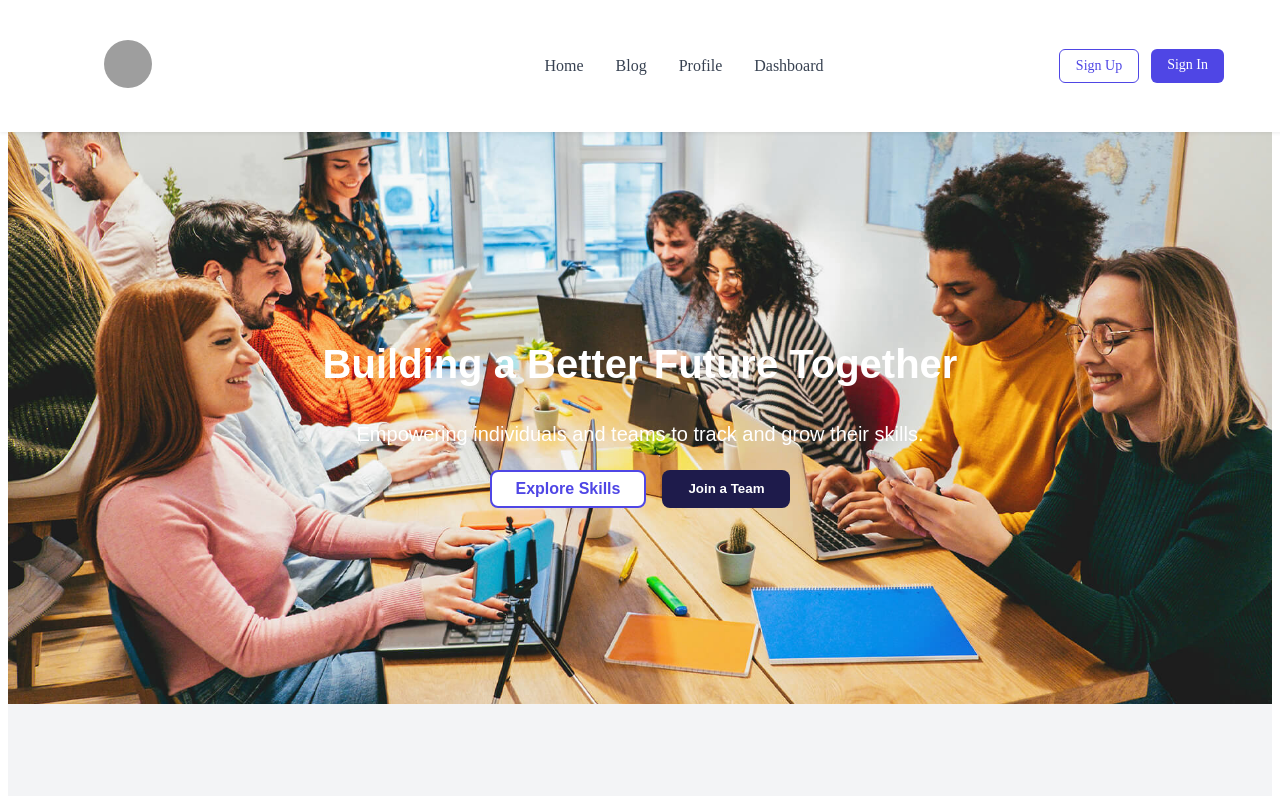
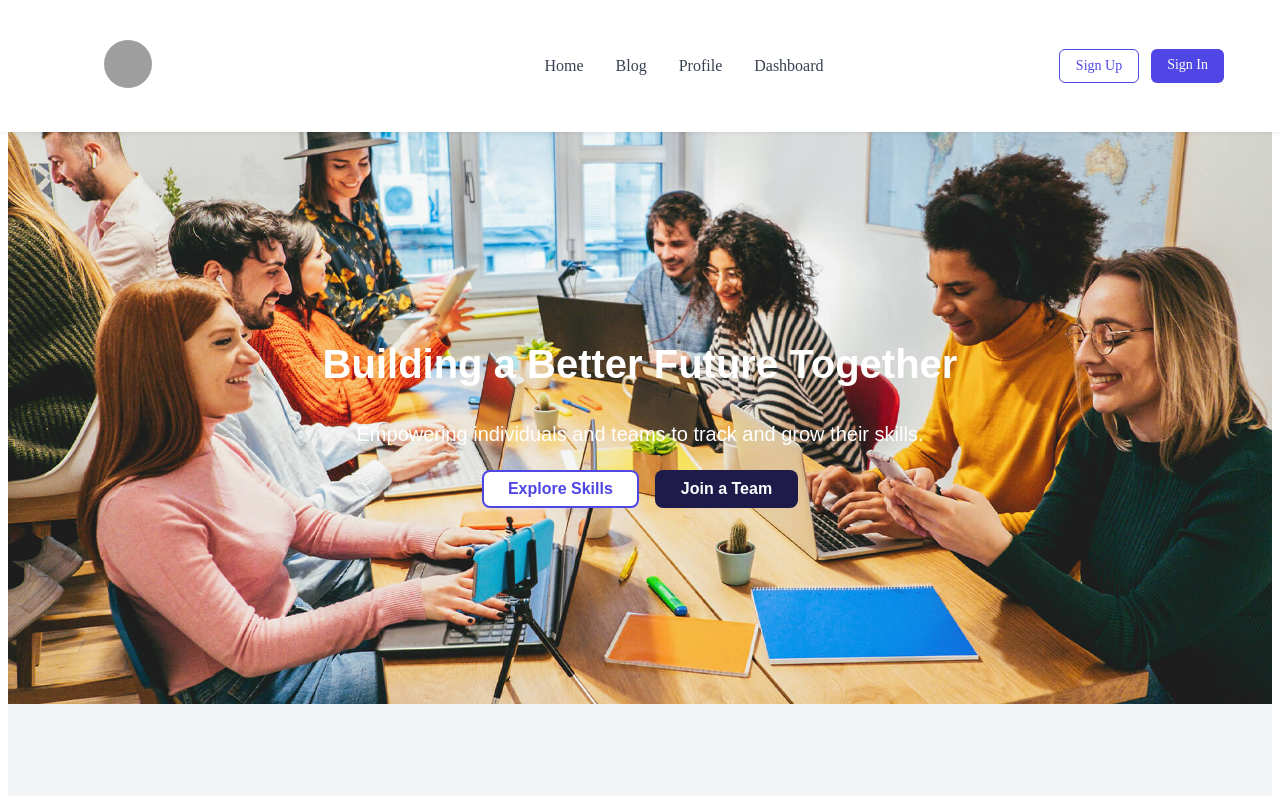
Before and after one commit to Tsh-l0/UpSkill_PortfolioProject, a React (Vite) app in the folder testing_file/project/: page / in a window 1280 px wide. Shown: the top 796 px of the page. Built offline with nearby package versions, Linux system fonts and the light colour scheme; grey boxes are pictures that could not be loaded; the HTML template or start-up script is replaced by a standard one.

Commit message:
Fixing Hero Vuttons

```diff
--- a/testing_file/project/src/pages/Home.jsx
+++ b/testing_file/project/src/pages/Home.jsx
@@ -39,8 +39,8 @@ const Home = () => {
 			<h1>Building a Better Future Together</h1>
 			<p>Empowering individuals and teams to track and grow their skills.</p>
 			<div className="hero-buttons">
-				<Link to="/signup" className="btn primary">Explore Skills</Link>
-				<button className="btn secondary">Join a Team</button>
+				<Link to="/talent" className="btn primary">Explore Skills</Link>
+				<Link to="/login" className="btn secondary">Join a Team</Link>
 			</div>
 		</section>
 
```
Also changed, not shown: 3 other files (tests, documents, lock files or other folders).
